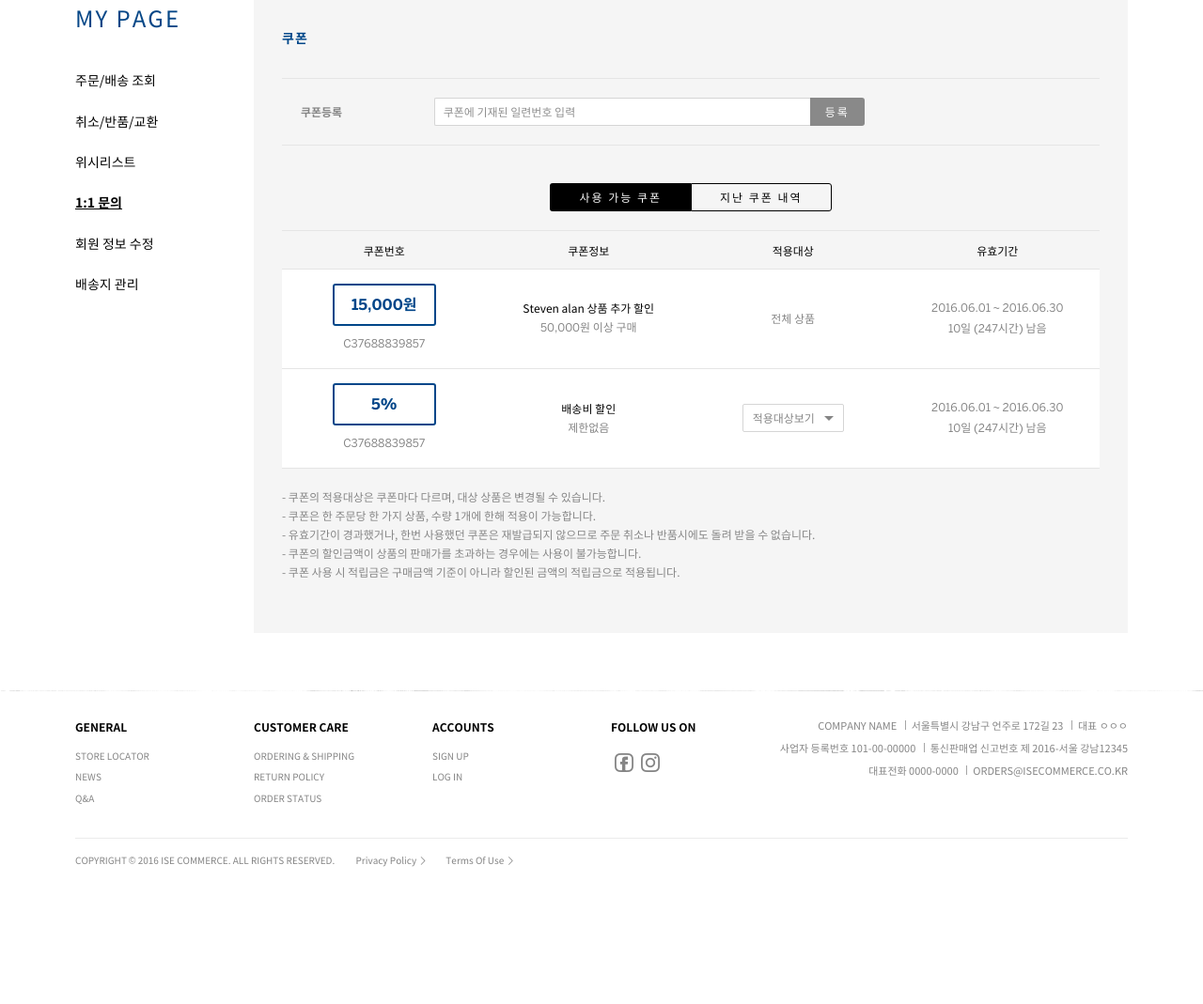
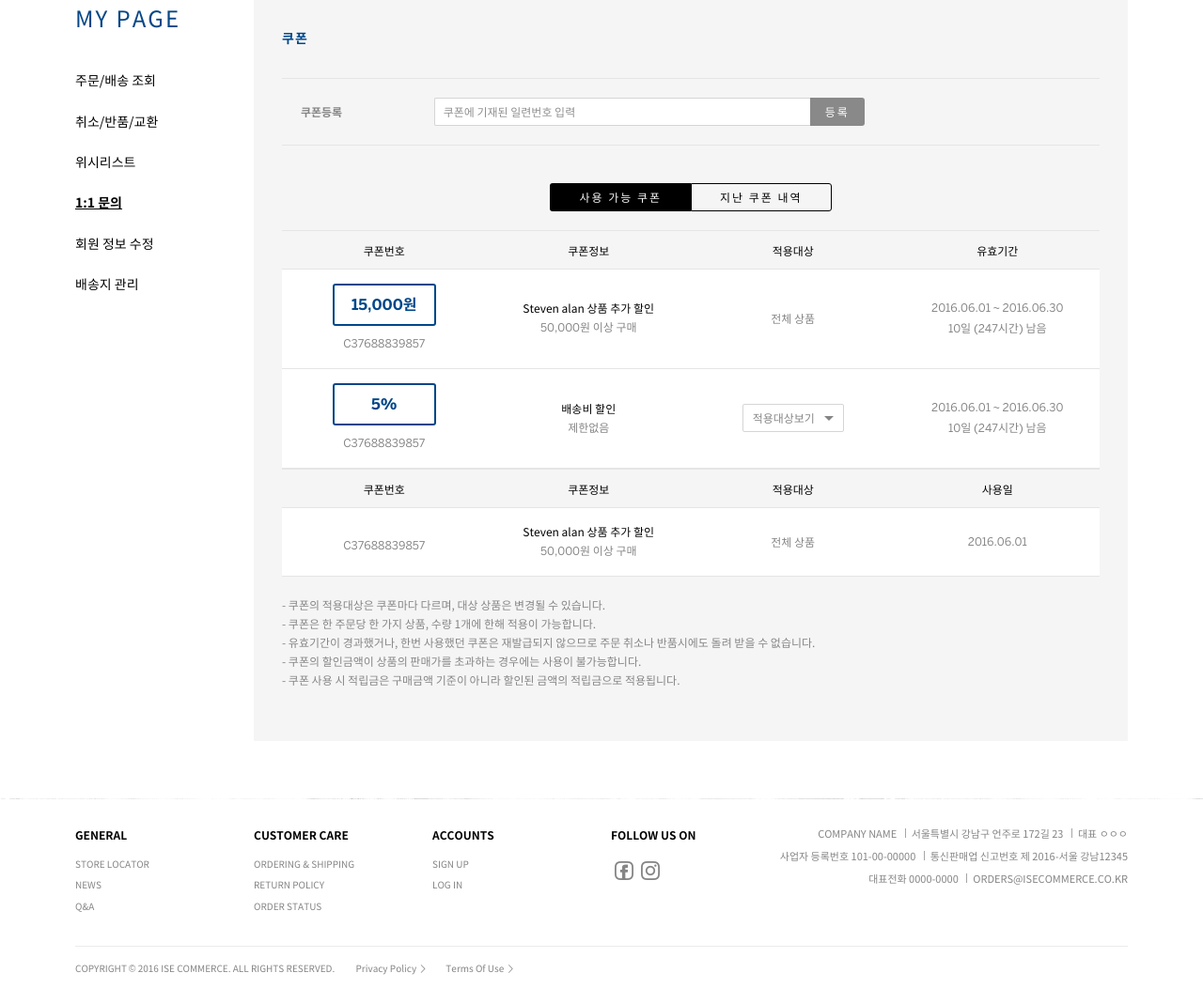
Before and after one commit to Lim-jiyeon/stevenalan, a PHP site: page /pc/mypage/coupon.php in a window 1280 px wide. Shown: the part 260-1329 px from the top of the page at 94% size. Before the commit the page ends 1183 px from the top, so only its background shows below. Run offline with PHP 8.4, Linux system fonts and the light colour scheme.

Commit message:
쿠폰 - 지난 쿠폰 내역 추가

```diff
--- a/pc/mypage/coupon.php
+++ b/pc/mypage/coupon.php
@@ -25,12 +25,13 @@
                             </div>
                             <!-- 쿠폰 등록 //end -->
                             <!-- 쿠폰 내역 리스트 -->
-                            <div class="button-group">
+                            <div class="button-group coupon-button">
                                 <a href="#" class="button button-third">사용 가능 쿠폰</a>
                                 <a href="#" class="button button-secondary">지난 쿠폰 내역</a>
                             </div>
+                            <div class="coupon-content coupon-list2">
                                 <table class="table table-list">
-                                <caption class="sr-only">보유 쿠폰 목록</caption>
+                                    <caption class="sr-only">사용 가능한 보유 쿠폰 목록</caption>
                                     <colgroup>
                                         <col class="col-xs-3">
                                         <col class="col-xs-3">
@@ -90,6 +91,41 @@
                                     </tr>
                                     </tbody>
                                 </table>
+                            </div>
+                            <div class="coupon-content coupon-list1">
+                                <table class="table table-list">
+                                    <caption class="sr-only">지난 쿠폰 내역</caption>
+                                    <colgroup>
+                                        <col class="col-xs-3">
+                                        <col class="col-xs-3">
+                                        <col class="col-xs-3">
+                                        <col class="col-xs-3">
+                                    </colgroup>
+                                    <thead>
+                                    <tr>
+                                        <th scope="col">쿠폰번호</th>
+                                        <th scope="col">쿠폰정보</th>
+                                        <th scope="col">적용대상</th>
+                                        <th scope="col">사용일</th>
+                                    </tr>
+                                    </thead>
+                                    <tbody>
+                                    <tr>
+                                        <td>
+                                            <span class="coupon-num"><em class="benton">C37688839857</em></span>
+                                        </td>
+                                        <td class="coupon-purpose">
+                                            <strong>Steven alan 상품 추가 할인</strong>
+                                            <span><em class="benton">50,000</em>원 이상 구매</span>
+                                        </td>
+                                        <td>전체 상품</td>
+                                        <td>
+                                            <em class="benton">2016.06.01</em>
+                                        </td>
+                                    </tr>
+                                    </tbody>
+                                </table>
+                            </div>
                             <!-- 쿠폰 내역 리스트 //end -->
                             <ul class="table-caution">
                                 <li>- 쿠폰의 적용대상은 쿠폰마다 다르며, 대상 상품은 변경될 수 있습니다.</li>
```
Also changed, not shown: pc/include/js/custom.js (+65 -13 lines). Lines whose indentation alone changed are shown as unchanged.
